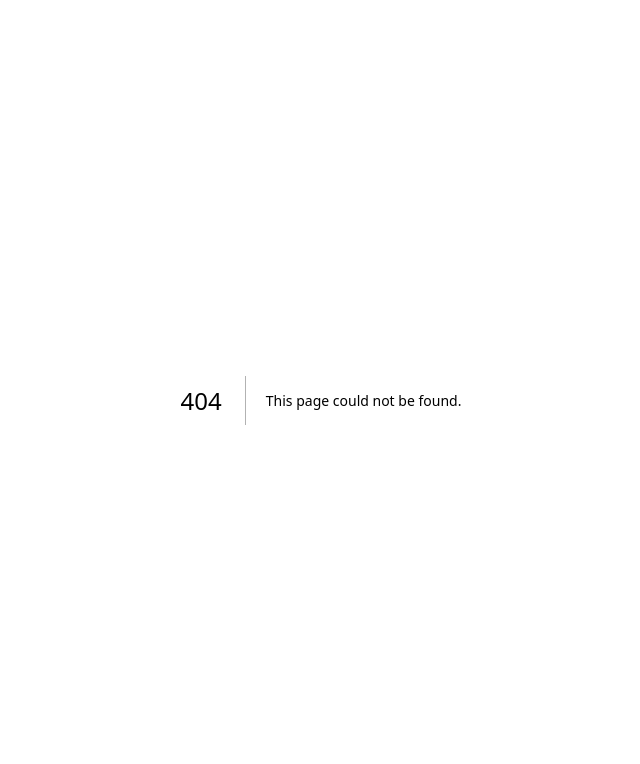
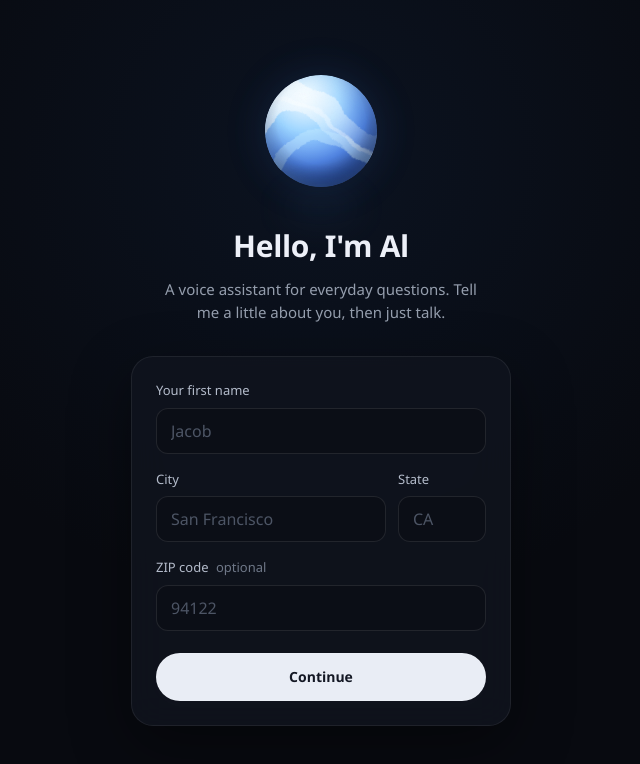
Before and after one commit to Yatha04/hey-al, a Next.js app: page /login in a window 1280 px wide. Before the commit this address had no page. Shown: the top 764 px of the page, without its empty margins (319-959 px from the left). Built offline with nearby package versions, Linux system fonts and the light colour scheme; no server answers.

Commit message:
Add a name-and-city login so each tester gets their own Al
The signed-in user lives in an HMAC-signed cookie and reaches the agent through the call's requestContext.

```diff
--- a/app/api/connection-details/route.ts
+++ b/app/api/connection-details/route.ts
@@ -4,14 +4,17 @@ import { randomUUID } from "node:crypto";
 import { serializeSessionMetadata } from "@mastra/livekit";
 import { AccessToken, RoomAgentDispatch, RoomConfiguration } from "livekit-server-sdk";
 import { AGENT_NAME } from "@/lib/agent-name";
+import { getCurrentUser } from "@/lib/session";
 import { EARLIER_CALLS_KEY, describeEarlierCalls } from "@/mastra/calls";
-import { DEMO_USER } from "@/mastra/users";
+import { USER_KEY } from "@/mastra/users";
 
 export async function POST() {
   const { LIVEKIT_URL, LIVEKIT_API_KEY, LIVEKIT_API_SECRET } = process.env;
   if (!LIVEKIT_URL || !LIVEKIT_API_KEY || !LIVEKIT_API_SECRET) {
     return Response.json({ error: "LiveKit is not configured" }, { status: 500 });
   }
+  const user = await getCurrentUser();
+  if (!user) return Response.json({ error: "Sign in first" }, { status: 401 });
   const roomName = `al-${randomUUID()}`;
   const participantName = "user";
   const token = new AccessToken(LIVEKIT_API_KEY, LIVEKIT_API_SECRET, {
@@ -22,8 +25,8 @@ export async function POST() {
   token.addGrant({ room: roomName, roomJoin: true, canPublish: true, canSubscribe: true });
   // The worker's memory mapping reads resourceId; requestContext reaches the agent's instructions every turn.
   const metadata = serializeSessionMetadata({
-    resourceId: DEMO_USER.id,
-    requestContext: { [EARLIER_CALLS_KEY]: await describeEarlierCalls(DEMO_USER.id) },
+    resourceId: user.id,
+    requestContext: { [USER_KEY]: user, [EARLIER_CALLS_KEY]: await describeEarlierCalls(user.id) },
   });
   token.roomConfig = new RoomConfiguration({ agents: [new RoomAgentDispatch({ agentName: AGENT_NAME, metadata })] });
   return Response.json({
--- /dev/null
+++ b/app/api/login/route.ts
@@ -0,0 +1,38 @@
+// Signs the tester in as a new user with their own Mastra memory.
+import { randomUUID } from "node:crypto";
+import { z } from "zod";
+import { SESSION_COOKIE, sessionSecret, signSession } from "@/lib/session";
+
+const formSchema = z.object({
+  name: z.string().trim().min(1).max(80),
+  city: z.string().trim().min(1).max(80),
+  state: z.string().trim().min(1).max(40),
+  zip: z.string().trim().max(10),
+  timezone: z.string().refine((tz) => {
+    try {
+      new Intl.DateTimeFormat("en-US", { timeZone: tz });
+      return true;
+    } catch {
+      return false;
+    }
+  }),
+});
+
+export async function POST(req: Request) {
+  const form = formSchema.safeParse(Object.fromEntries(await req.formData()));
+  if (!form.success) return Response.redirect(new URL("/login?error=form", req.url), 303);
+
+  const { name, city, state, zip, timezone } = form.data;
+  // ponytail: a new id per login, so the same tester on a second device starts fresh. Add accounts if that matters.
+  const user = { id: `user-${randomUUID()}`, name, city, state, zip, timezone };
+  const cookie = [
+    `${SESSION_COOKIE}=${signSession(user, sessionSecret())}`,
+    "Path=/",
+    "HttpOnly",
+    "SameSite=Lax",
+    `Max-Age=${60 * 60 * 24 * 30}`,
+    ...(new URL(req.url).protocol === "https:" ? ["Secure"] : []),
+  ].join("; ");
+  // Not Response.redirect: its headers are immutable, so it cannot carry the cookie.
+  return new Response(null, { status: 303, headers: { Location: new URL("/", req.url).href, "Set-Cookie": cookie } });
+}
--- /dev/null
+++ b/app/api/logout/route.ts
@@ -0,0 +1,8 @@
+import { SESSION_COOKIE } from "@/lib/session";
+
+export async function POST(req: Request) {
+  return new Response(null, {
+    status: 303,
+    headers: { Location: new URL("/login", req.url).href, "Set-Cookie": `${SESSION_COOKIE}=; Path=/; HttpOnly; SameSite=Lax; Max-Age=0` },
+  });
+}
--- a/app/dashboard/page.tsx
+++ b/app/dashboard/page.tsx
@@ -1,13 +1,15 @@
 // Family dashboard: what Al knows and recent calls, read from Mastra memory on every request.
+import { redirect } from "next/navigation";
+import { getCurrentUser } from "@/lib/session";
 import { getProfile, listCalls } from "@/mastra/calls";
-import { DEMO_USER } from "@/mastra/users";
 
 export const dynamic = "force-dynamic";
 
-const time = (d: Date) => d.toLocaleString("en-US", { timeZone: DEMO_USER.timezone, dateStyle: "medium", timeStyle: "short" });
-
 export default async function Dashboard() {
-  const [profile, calls] = await Promise.all([getProfile(DEMO_USER.id), listCalls(DEMO_USER.id, 20)]);
+  const user = await getCurrentUser();
+  if (!user) redirect("/login");
+  const [profile, calls] = await Promise.all([getProfile(user.id), listCalls(user.id, 20)]);
+  const time = (d: Date) => d.toLocaleString("en-US", { timeZone: user.timezone, dateStyle: "medium", timeStyle: "short" });
 
   return (
     <main className="mx-auto flex w-full max-w-3xl flex-col gap-10 p-6">
--- a/app/globals.css
+++ b/app/globals.css
@@ -64,3 +64,27 @@ button:focus-visible { outline: 2px solid #93ceff; outline-offset: 7px; }
   *, *::before, *::after { animation: none !important; transition: none !important; }
   .orb { transform: none !important; }
 }
+
+/* Login page and the voice page's top bar. Same palette as the voice page. */
+.login { min-height: 100dvh; display: flex; flex-direction: column; align-items: center; justify-content: center; padding: 40px 16px; text-align: center; background: radial-gradient(ellipse at 50% 20%, #10203966, transparent 50%); }
+.login-orb { margin-bottom: 36px; }
+.login-orb .orb { width: 112px; }
+.login-orb .orb-halo { inset: -28px; }
+.login-orb .orb-shadow { top: calc(100% + 14px); }
+.login h1 { font-size: 30px; font-weight: 600; letter-spacing: -0.01em; margin: 0 0 10px; }
+.login-lead { color: #959ead; font-size: 15px; line-height: 1.55; max-width: 330px; margin: 0 0 32px; }
+.login-card { width: min(380px, 100%); display: flex; flex-direction: column; gap: 16px; padding: 24px; text-align: left; background: #11151fcc; border: 1px solid #ffffff12; border-radius: 22px; box-shadow: 0 20px 60px #0006; backdrop-filter: blur(18px); }
+.login-card label { display: flex; flex-direction: column; gap: 7px; flex: 1; min-width: 0; }
+.login-card label > span { font-size: 13px; color: #b4bccb; }
+.login-card em { font-style: normal; color: #6f7888; margin-left: 4px; }
+.login-card input { height: 46px; padding: 0 14px; font: inherit; font-size: 16px; color: var(--foreground); background: #0b0e16; border: 1px solid #ffffff18; border-radius: 12px; outline: none; transition: border-color 150ms, box-shadow 150ms; }
+.login-card input::placeholder { color: #4d5565; }
+.login-card input:focus { border-color: #93ceff99; box-shadow: 0 0 0 3px #93ceff22; }
+.login-row { display: flex; gap: 12px; }
+.login-state { flex: 0 0 88px !important; }
+.login-error { margin: 0; padding: 10px 12px; font-size: 14px; color: #f3b9c2; background: #efa8b314; border: 1px solid #efa8b333; border-radius: 10px; }
+.login-submit { margin-top: 6px; width: 100%; }
+.top-bar { position: fixed; top: 0; left: 0; right: 0; z-index: 3; display: flex; align-items: center; justify-content: space-between; padding: max(18px, env(safe-area-inset-top)) 24px 0; font-size: 14px; color: #b4bccb; }
+.top-bar nav { display: flex; align-items: center; gap: 4px; }
+.top-bar a, .top-bar button { padding: 7px 12px; color: #9aa5b6; background: none; border: 0; border-radius: 20px; text-decoration: none; font-size: 14px; }
+.top-bar a:hover, .top-bar button:hover { color: var(--foreground); background: #ffffff0c; }
--- /dev/null
+++ b/app/login/page.tsx
@@ -0,0 +1,41 @@
+// Sign-in: a name for Al to use, and a city for local search. No password: this is a demo.
+import { redirect } from "next/navigation";
+import { Orb } from "@/components/orb";
+import { getCurrentUser } from "@/lib/session";
+import { TimezoneInput } from "./timezone-input";
+
+export default async function Login({ searchParams }: PageProps<"/login">) {
+  if (await getCurrentUser()) redirect("/");
+  const { error } = await searchParams;
+
+  return (
+    <main className="login">
+      <div className="login-orb"><Orb energy={0} active={false} /></div>
+      <h1>Hello, I&apos;m Al</h1>
+      <p className="login-lead">A voice assistant for everyday questions. Tell me a little about you, then just talk.</p>
+      <form method="post" action="/api/login" className="login-card">
+        {error && <p role="alert" className="login-error">Please fill in your name, city, and state.</p>}
+        <label>
+          <span>Your first name</span>
+          <input name="name" required autoComplete="given-name" placeholder="Jacob" />
+        </label>
+        <div className="login-row">
+          <label>
+            <span>City</span>
+            <input name="city" required autoComplete="address-level2" placeholder="San Francisco" />
+          </label>
+          <label className="login-state">
+            <span>State</span>
+            <input name="state" required autoComplete="address-level1" placeholder="CA" />
+          </label>
+        </div>
+        <label>
+          <span>ZIP code <em>optional</em></span>
+          <input name="zip" inputMode="numeric" autoComplete="postal-code" placeholder="94122" />
+        </label>
+        <TimezoneInput />
+        <button type="submit" className="start-control login-submit">Continue</button>
+      </form>
+    </main>
+  );
+}
--- /dev/null
+++ b/app/login/timezone-input.tsx
@@ -0,0 +1,15 @@
+"use client";
+
+// The browser knows the tester's time zone; the server does not. Set by the ref after hydration, so server and client HTML match.
+export function TimezoneInput() {
+  return (
+    <input
+      type="hidden"
+      name="timezone"
+      defaultValue="America/Los_Angeles"
+      ref={(el) => {
+        if (el) el.value = Intl.DateTimeFormat().resolvedOptions().timeZone;
+      }}
+    />
+  );
+}
--- a/app/page.tsx
+++ b/app/page.tsx
@@ -1,5 +1,19 @@
+import Link from "next/link";
+import { redirect } from "next/navigation";
 import { VoiceApp } from "@/components/voice-app";
+import { getCurrentUser } from "@/lib/session";
 
-export default function Home() {
-  return <VoiceApp />;
+export default async function Home() {
+  const user = await getCurrentUser();
+  if (!user) redirect("/login");
+  return <>
+    <header className="top-bar">
+      <span>Hi, {user.name}</span>
+      <nav>
+        <Link href="/dashboard">Dashboard</Link>
+        <form method="post" action="/api/logout"><button type="submit">Sign out</button></form>
+      </nav>
+    </header>
+    <VoiceApp />
+  </>;
 }
--- /dev/null
+++ b/lib/session.ts
@@ -0,0 +1,51 @@
+// Login for testers: the signed-in user lives in one signed cookie, no users table.
+// The HMAC stops a tester from editing the cookie to read someone else's calls.
+import { createHmac, timingSafeEqual } from "node:crypto";
+import { cookies } from "next/headers";
+import { z } from "zod";
+import type { User } from "@/mastra/users";
+
+export const SESSION_COOKIE = "al_session";
+
+const userSchema = z.object({
+  id: z.string().min(1),
+  name: z.string().min(1),
+  city: z.string().min(1),
+  state: z.string().min(1),
+  zip: z.string(),
+  timezone: z.string().min(1),
+});
+
+const sign = (payload: string, secret: string) => createHmac("sha256", secret).update(payload).digest("base64url");
+
+/** Cookie value: base64url(JSON user) + "." + HMAC of that payload. */
+export function signSession(user: User, secret: string): string {
+  const payload = Buffer.from(JSON.stringify(user)).toString("base64url");
+  return `${payload}.${sign(payload, secret)}`;
+}
+
+/** The user in a cookie value, or null when it is missing, malformed, or tampered with. */
+export function readSession(value: string | undefined, secret: string): User | null {
+  const [payload, mac] = value?.split(".") ?? [];
+  if (!payload || !mac) return null;
+  const expected = Buffer.from(sign(payload, secret));
+  const given = Buffer.from(mac);
+  if (given.length !== expected.length || !timingSafeEqual(given, expected)) return null;
+  try {
+    const parsed = userSchema.safeParse(JSON.parse(Buffer.from(payload, "base64url").toString()));
+    return parsed.success ? parsed.data : null;
+  } catch {
+    return null;
+  }
+}
+
+export function sessionSecret(): string {
+  const secret = process.env.SESSION_SECRET;
+  if (!secret) throw new Error("SESSION_SECRET is not set");
+  return secret;
+}
+
+/** The signed-in user for this request, or null. */
+export async function getCurrentUser(): Promise<User | null> {
+  return readSession((await cookies()).get(SESSION_COOKIE)?.value, sessionSecret());
+}
--- a/mastra/agents/al.ts
+++ b/mastra/agents/al.ts
@@ -5,7 +5,7 @@ import { memory } from "../memory";
 import { getWeatherTool } from "../tools/get-weather";
 import { addToAmazonCartTool, openDukeBillTool } from "../tools/kernel-errands";
 import { searchWebTool } from "../tools/search-web";
-import { DEMO_USER, describeUser } from "../users";
+import { DEMO_USER, USER_KEY, describeUser, type User } from "../users";
 
 // From Saath (feat/reminders), with the reminder, weather, pace and memory tool lines removed.
 // Add a feature's prompt lines together with its tool.
@@ -55,7 +55,9 @@ export const al = new Agent({
   name: "Al",
   // Resolved on every turn, so the local time stays current.
   instructions: ({ requestContext }) => {
-    const parts = [INSTRUCTIONS, describeUser(DEMO_USER, new Date())];
+    // Set by the connection route from the signed cookie; absent only in Mastra Studio.
+    const user = (requestContext.get(USER_KEY) as User | undefined) ?? DEMO_USER;
+    const parts = [INSTRUCTIONS, describeUser(user, new Date())];
     const earlier = requestContext.get(EARLIER_CALLS_KEY);
     if (typeof earlier === "string" && earlier) parts.push(`Summaries of earlier calls, oldest first:\n${earlier}`);
     return parts.join("\n\n");
--- a/mastra/users.ts
+++ b/mastra/users.ts
@@ -9,8 +9,10 @@ export type User = {
   timezone: string; // IANA
 };
 
-// ponytail: one seeded demo user until onboarding exists; then load the signed-in user's record.
-// Placeholder values for the demo.
+// The connection route puts the signed-in user in the call's requestContext under this key.
+export const USER_KEY = "user";
+
+// Mastra Studio has no signed-in user, so Al falls back to this one there.
 export const DEMO_USER: User = {
   id: "demo-user",
   name: "Jacob",
@@ -31,5 +33,6 @@ export function describeUser(user: User, now: Date): string {
     hour: "numeric",
     minute: "2-digit",
   });
-  return `The person's name is ${user.name}. They live in ${user.city}, ${user.state} ${user.zip}. It is now ${localTime}, their local time.`;
+  const place = [`${user.city}, ${user.state}`, user.zip].filter(Boolean).join(" "); // zip is optional at login
+  return `The person's name is ${user.name}. They live in ${place}. It is now ${localTime}, their local time.`;
 }
```
Also changed, not shown: 2 other files (tests, documents, lock files or other folders).
